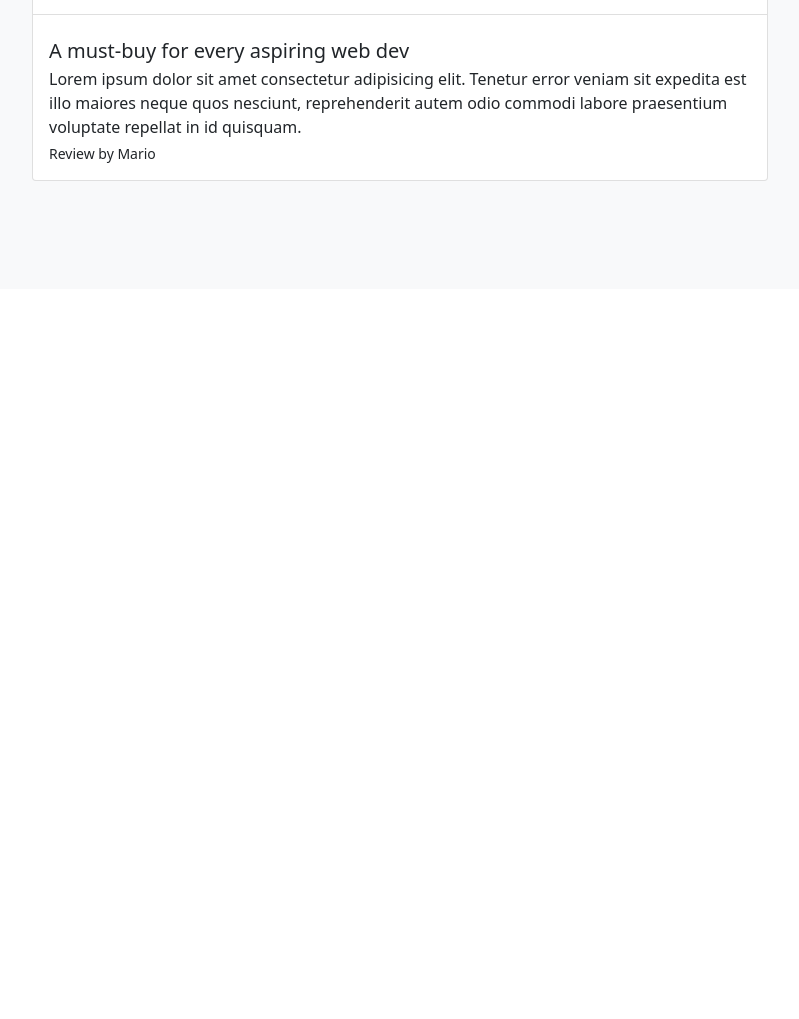
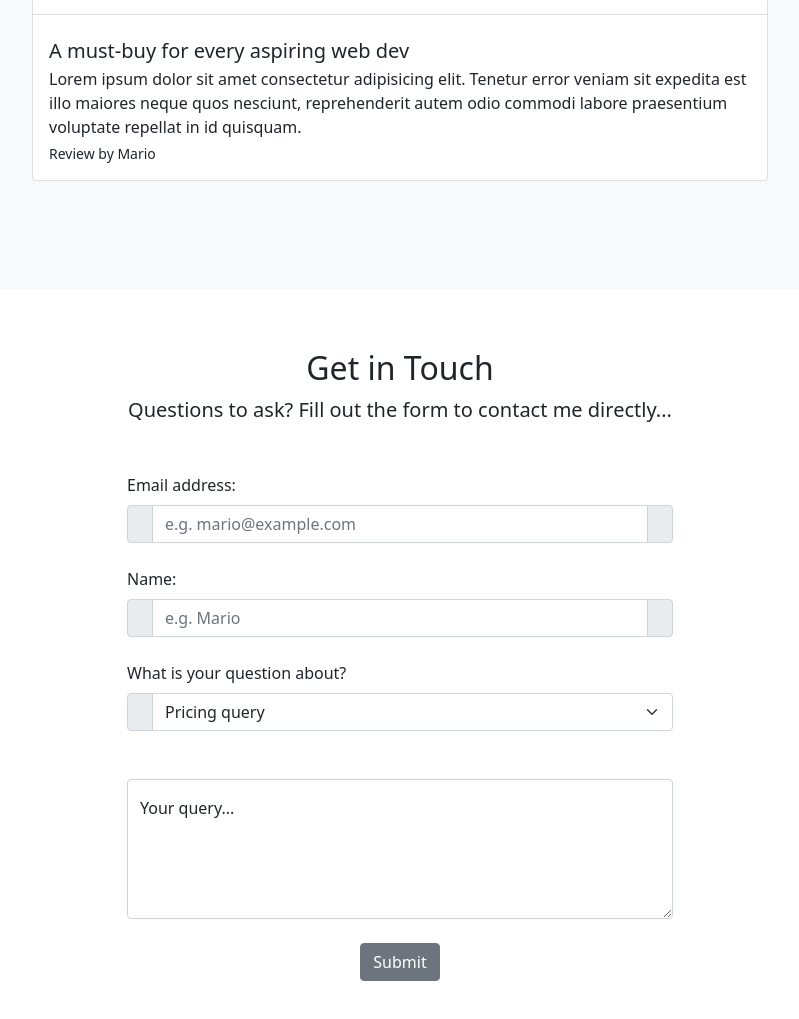
Before and after one commit to FrederickKisife/Bootstrap, a plain HTML site: page index.html in a window 1280 px wide. Shown: the part 3314-4333 px from the top of the page, without its empty margins (240-1039 px from the left). Before the commit the page ends 3603 px from the top, so only its background shows below. Drawn offline with nearby package versions, Linux system fonts and the light colour scheme.

Commit message:
adding a contact form

```diff
--- a/index.html
+++ b/index.html
@@ -290,6 +290,68 @@
     </div>
   </section>
   <!-- contact form -->
+   <!-- form-control, form-label, form-select, input-group, input-group-text -->
+   <section id="contact">
+    <div class="container-lg">
+
+      <div class="text-center">
+        <h2>Get in Touch</h2>
+        <p class="lead">Questions to ask? Fill out the form to contact me directly...</p>
+      </div>
+      <div class="row justify-content-center my-5">
+        <div class="col-lg-6">
+
+          <form>
+            <label for="email" class="form-label">Email address:</label>
+            <div class="input-group mb-4">
+              <span class="input-group-text">
+                <i class="bi bi-envelope-fill text-secondary"></i>
+              </span>
+              <input type="text" id="email" class="form-control" placeholder="e.g. mario@example.com" />
+              <!-- tooltip -->
+              <span class="input-group-text">
+                <span class="tt" data-bs-placement="bottom" title="Enter an email address we can reply to.">
+                  <i class="bi bi-question-circle text-muted"></i>
+                </span>
+              </span>
+            </div>
+            <label for="name" class="form-label">Name:</label>
+            <div class="mb-4 input-group">
+              <span class="input-group-text">
+                <i class="bi bi-person-fill text-secondary"></i>
+              </span>
+              <input type="text" id="name" class="form-control" placeholder="e.g. Mario" />
+              <!-- tooltip -->
+              <span class="input-group-text">
+                <span class="tt" data-bs-placement="bottom" title="Pretty self explanatory really...">
+                  <i class="bi bi-question-circle text-muted"></i>
+                </span>
+              </span>
+            </div>
+            <label for="subject" class="form-label">What is your question about?</label>
+            <div class="mb-4 input-group">
+              <span class="input-group-text">
+                <i class="bi bi-chat-right-dots-fill text-secondary"></i>
+              </span>
+              <select class="form-select" id="subject">
+                <option value="pricing" selected>Pricing query</option>
+                <option value="content">Content query</option>
+                <option value="other">Other query</option>
+              </select>
+            </div>
+            <div class="mb-4 mt-5 form-floating">
+              <textarea class="form-control" id="query" style="height: 140px" placeholder="query"></textarea>
+              <label for="query">Your query...</label>
+            </div>
+            <div class="mb-4 text-center">
+              <button type="submit" class="btn btn-secondary">Submit</button>
+            </div>
+          </form>
+        </div>
+      </div>
+    </div>
+  </section>
+
 
 
   <!-- get updates / modal trigger -->
```
